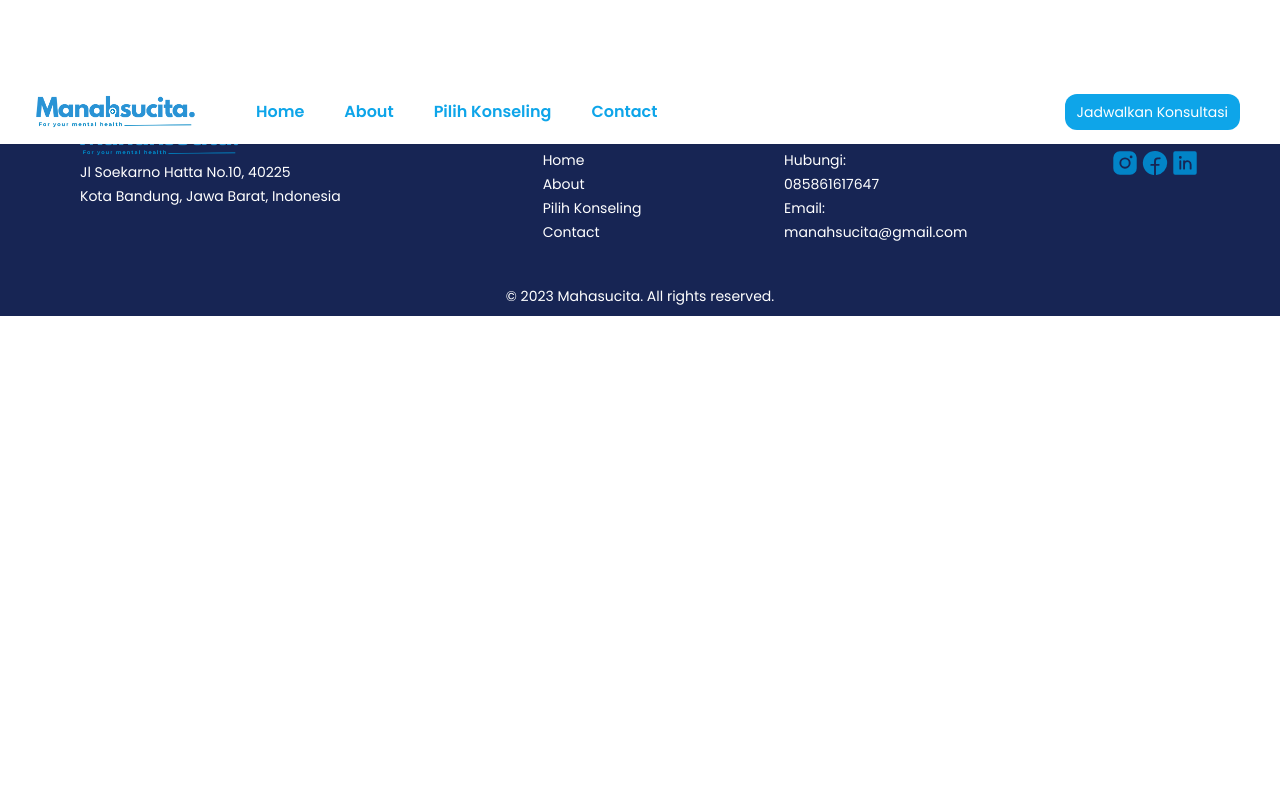
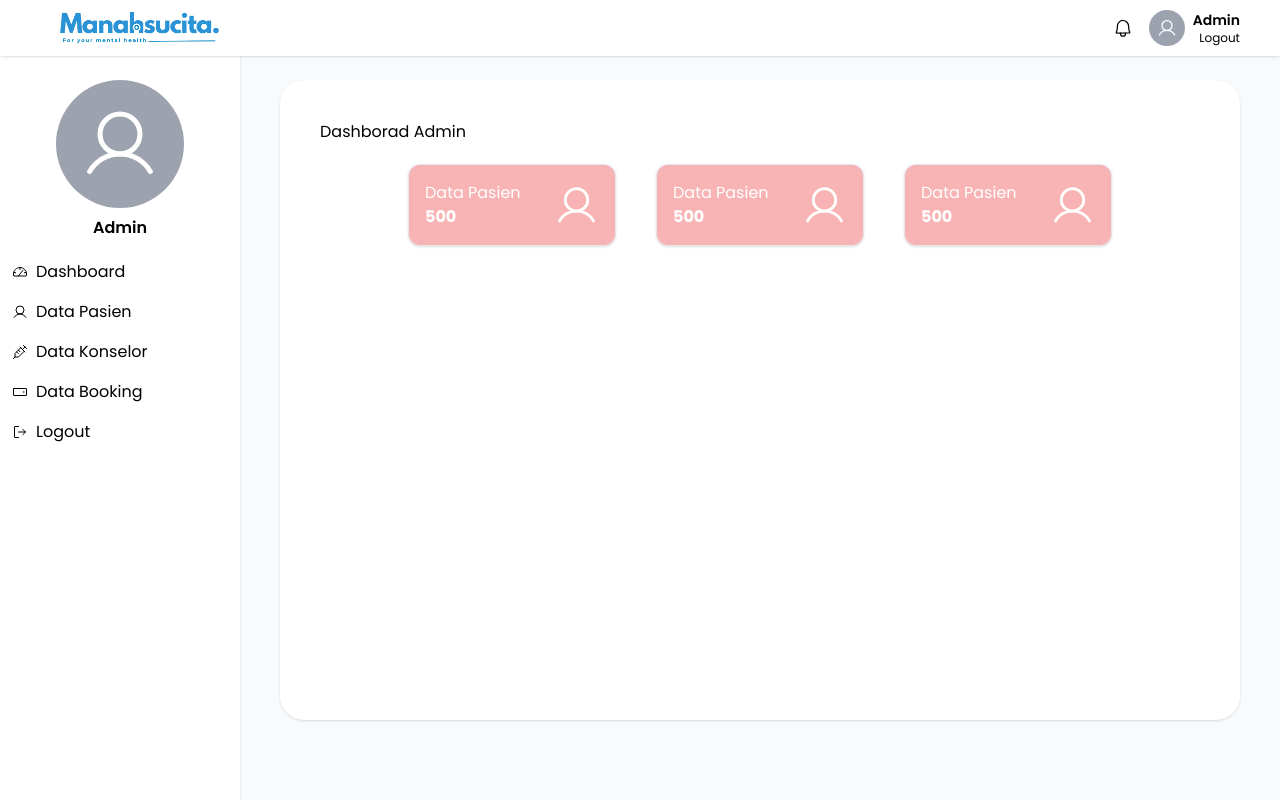
Before and after one commit to Fullstack-39-Skilvul/FE-Capstone-Project, a React (Vite) app: page /admin in a window 1280 px wide. Built offline with nearby package versions, Linux system fonts and the light colour scheme.

Commit message:
Add admin page ui

```diff
--- a/package.json
+++ b/package.json
@@ -12,6 +12,8 @@
   "dependencies": {
     "@reduxjs/toolkit": "^1.9.7",
     "axios": "^1.6.2",
+    "flowbite": "^2.2.0",
+    "flowbite-react": "^0.6.4",
     "phosphor-react": "^1.4.1",
     "react": "^18.2.0",
     "react-dom": "^18.2.0",
--- /dev/null
+++ b/src/components/contentAdmin/ContentAdmin.jsx
@@ -0,0 +1,13 @@
+import React from "react";
+
+function ContentAdmin({ children }) {
+  return (
+    <div className="ml-60">
+      <div className="shadow bg-white mt-20 p-10 mx-10 min-h-[80vh] rounded-3xl">
+        {children}
+      </div>
+    </div>
+  );
+}
+
+export default ContentAdmin;
--- /dev/null
+++ b/src/components/headerAdmin/HeaderAdmin.jsx
@@ -0,0 +1,35 @@
+import React from "react";
+import { IMAGES } from "../../assets/constant";
+import { Bell, Smiley, User } from "phosphor-react";
+
+function HeaderAdmin() {
+  return (
+    <div className="flex fixed z-50 top-0 justify-between px-10 py-2 items-center shadow w-full bg-white">
+      <div>
+        <div>
+          <img
+            src={IMAGES.logoManahsucita}
+            alt="Logo Manahsucita"
+            width={200}
+          />
+        </div>
+      </div>
+      <div className="flex items-center gap-4">
+        <div>
+          <Bell size={20} />
+        </div>
+        <div className="flex items-center justify-center gap-2">
+          <div className=" bg-gray-400 w-9 h-9 text-white flex items-center justify-center rounded-full">
+            <User size={20} />
+          </div>
+          <div className="text-sm flex-col flex items-end">
+            <div className="font-semibold">Admin</div>
+            <div className="text-xs">Logout</div>
+          </div>
+        </div>
+      </div>
+    </div>
+  );
+}
+
+export default HeaderAdmin;
--- /dev/null
+++ b/src/components/sidebar/Sidebar.jsx
@@ -0,0 +1,41 @@
+import { Gauge, HardDrive, SignOut, Syringe, User } from "phosphor-react";
+import React from "react";
+import { NavLink } from "react-router-dom";
+
+function Sidebar() {
+  return (
+    <div className="shadow w-60 min-h-[100vh] absolute top-0 bg-white">
+      <div className="pt-20 flex justify-center items-center flex-col">
+        <div className=" bg-gray-400 w-32 h-32 text-white flex items-center justify-center rounded-full">
+          <User size={80} />
+        </div>
+        <p className="font-semibold mt-2 mb-5">Admin</p>
+      </div>
+      <div className="pl-3">
+        <ul className="gap-4 flex flex-col">
+          <NavLink to="/admin">
+            <li className="flex items-center gap-2">
+              <Gauge /> Dashboard
+            </li>
+          </NavLink>
+          <NavLink to="/admin/pasien">
+            <li className="flex items-center gap-2">
+              <User /> Data Pasien
+            </li>
+          </NavLink>
+          <li className="flex items-center gap-2">
+            <Syringe /> Data Konselor
+          </li>
+          <li className="flex items-center gap-2">
+            <HardDrive /> Data Booking
+          </li>
+          <li className="flex items-center gap-2">
+            <SignOut /> Logout
+          </li>
+        </ul>
+      </div>
+    </div>
+  );
+}
+
+export default Sidebar;
--- /dev/null
+++ b/src/pages/adminPage/Dashboard.jsx
@@ -0,0 +1,41 @@
+import { User } from "phosphor-react";
+import React from "react";
+
+function Dashboard() {
+  return (
+    <div>
+      <div>Dashborad Admin</div>
+      <div className="mt-5 flex justify-center gap-10">
+        <div className="shadow border bg-red-300 text-white w-52 p-4 flex items-center justify-between rounded-xl">
+          <div>
+            <div>Data Pasien</div>
+            <div className="font-bold">500</div>
+          </div>
+          <div>
+            <User size={45} />
+          </div>
+        </div>
+        <div className="shadow border bg-red-300 text-white w-52 p-4 flex items-center justify-between rounded-xl">
+          <div>
+            <div>Data Pasien</div>
+            <div className="font-bold">500</div>
+          </div>
+          <div>
+            <User size={45} />
+          </div>
+        </div>
+        <div className="shadow border bg-red-300 text-white w-52 p-4 flex items-center justify-between rounded-xl">
+          <div>
+            <div>Data Pasien</div>
+            <div className="font-bold">500</div>
+          </div>
+          <div>
+            <User size={45} />
+          </div>
+        </div>
+      </div>
+    </div>
+  );
+}
+
+export default Dashboard;
--- /dev/null
+++ b/src/pages/adminPage/Pasien.jsx
@@ -0,0 +1,121 @@
+import { Button, Modal } from "flowbite-react";
+import React from "react";
+import { useState } from "react";
+
+function Pasien() {
+  const [openModal, setOpenModal] = useState(false);
+
+  return (
+    <div>
+      <div className="text-sky-500 font-semibold text-2xl">Data Pasien</div>
+      <div>
+        <div className="flex justify-between items-center mt-5">
+          <button className="shadow border bg-blue-500 p-2 rounded text-white text-xs">
+            + Tambah Data
+          </button>
+          <input
+            className="border h-8 rounded"
+            type="search"
+            placeholder="Cari"
+          />
+        </div>
+        <div className="relative overflow-x-auto shadow-md sm:rounded-lg mt-5">
+          <table className="w-full text-sm text-left rtl:text-right text-gray-500 dark:text-gray-400">
+            <thead className="text-xs text-gray-700 uppercase bg-gray-50 dark:bg-gray-700 dark:text-gray-400">
+              <tr>
+                <th scope="col" className="px-6 py-3">
+                  Nama Pasien
+                </th>
+                <th scope="col" className="px-6 py-3">
+                  Email
+                </th>
+                <th scope="col" className="px-6 py-3">
+                  Alamat
+                </th>
+                <th scope="col" className="px-6 py-3">
+                  No Telepon
+                </th>
+                <th scope="col" className="px-6 py-3">
+                  Aksi
+                </th>
+              </tr>
+            </thead>
+            <tbody>
+              <tr className="bg-white border-b dark:bg-gray-800 dark:border-gray-700">
+                <th
+                  scope="row"
+                  className="px-6 py-4 font-medium text-gray-900 whitespace-nowrap dark:text-white"
+                >
+                  Viki Ade Safaat
+                </th>
+                <td className="px-6 py-4">vikiade@gmail.com</td>
+                <td className="px-6 py-4">Bandung</td>
+                <td className="px-6 py-4">089676838269</td>
+                <td className="px-6 py-4 gap-2 flex items-center">
+                  <a
+                    onClick={() => setOpenModal(true)}
+                    href="#"
+                    className="font-medium bg-yellow-300 text-blue-950 py-1 px-2 rounded-lg"
+                  >
+                    Update
+                  </a>
+                  <a
+                    href="#"
+                    className="font-medium bg-red-500 text-white py-1 px-2 rounded-lg"
+                  >
+                    Delete
+                  </a>
+                </td>
+              </tr>
+            </tbody>
+          </table>
+        </div>
+
+        {/* modal */}
+        <Modal show={openModal} onClose={() => setOpenModal(false)}>
+          <Modal.Header>Update Data Pasien</Modal.Header>
+          <Modal.Body>
+            <form action="" className="flex flex-col text-sm gap-2">
+              <label htmlFor="nama">Nama Pasien</label>
+              <input
+                className="border rounded-lg"
+                type="text"
+                placeholder="Nama Pasien"
+              />
+
+              <label htmlFor="nama">Email</label>
+              <input
+                className="border rounded-lg"
+                type="email"
+                placeholder="Email"
+              />
+
+              <label htmlFor="nama">Alamat</label>
+              <input
+                className="border rounded-lg"
+                type="text"
+                placeholder="Alamat"
+              />
+
+              <label htmlFor="nama">No Telepon</label>
+              <input
+                className="border rounded-lg"
+                type="number"
+                placeholder="No Telepon"
+              />
+            </form>
+          </Modal.Body>
+          <Modal.Footer>
+            <Button onClick={() => setOpenModal(false)}>I accept</Button>
+            <Button color="gray" onClick={() => setOpenModal(false)}>
+              Decline
+            </Button>
+          </Modal.Footer>
+        </Modal>
+        {/* akhir modal */}
+      </div>
+    </div>
+  );
+}
+
+export default Pasien;
--- a/src/router/RouterManagement.jsx
+++ b/src/router/RouterManagement.jsx
@@ -1,18 +1,16 @@
 import React, { Suspense } from "react";
 import { Route, Routes } from "react-router-dom";
-import LandingPage from "../pages/landingPage/LandingPage";
-import Navbar from "../components/navbar/Navbar";
-import Footer from "../components/footer/Footer";
+import LandingPageLayout from "./layout/LandingPageLayout";
+import AdminPageLayout from "./layout/AdminPageLayout";
 
 function RouterManagement() {
   return (
     <div>
       <Suspense>
-        <Navbar />
         <Routes>
-          <Route path="/" element={<LandingPage />} />
+          <Route path="/" element={<LandingPageLayout />} />
+          <Route path="/admin/*" element={<AdminPageLayout />} />
         </Routes>
-        <Footer />
       </Suspense>
     </div>
   );
--- /dev/null
+++ b/src/router/layout/AdminPageLayout.jsx
@@ -0,0 +1,24 @@
+import React from "react";
+import { Route, Routes } from "react-router-dom";
+import HeaderAdmin from "../../components/headerAdmin/HeaderAdmin";
+import Sidebar from "../../components/sidebar/sidebar";
+import ContentAdmin from "../../components/contentAdmin/ContentAdmin";
+import Dashboard from "../../pages/adminPage/Dashboard";
+import Pasien from "../../pages/adminPage/Pasien";
+
+function AdminPageLayout() {
+  return (
+    <div className="h-[100vh] absolute bg-gray-50 w-full">
+      <HeaderAdmin />
+      <Sidebar />
+      <ContentAdmin>
+        <Routes>
+          <Route path="/" element={<Dashboard />} />
+          <Route path="/pasien" element={<Pasien />} />
+        </Routes>
+      </ContentAdmin>
+    </div>
+  );
+}
+
+export default AdminPageLayout;
--- /dev/null
+++ b/src/router/layout/LandingPageLayout.jsx
@@ -0,0 +1,21 @@
+import React from "react";
+import { Route, Routes } from "react-router-dom";
+import LandingPage from "../../pages/landingPage/LandingPage";
+import Navbar from "../../components/navbar/Navbar";
+import Footer from "../../components/footer/Footer";
+import Pasien from "../../pages/adminPage/Pasien";
+
+function LandingPageLayout() {
+  return (
+    <div>
+      <Navbar />
+      <Routes>
+        <Route path="/" element={<LandingPage />} />
+        <Route path="/pasien" element={<Pasien />} />
+      </Routes>
+      <Footer />
+    </div>
+  );
+}
+
+export default LandingPageLayout;
--- a/tailwind.config.js
+++ b/tailwind.config.js
@@ -4,9 +4,10 @@ export default {
     "./index.html",
     "./src/**/*.{js,ts,jsx,tsx}",
     "./src/assets/img/**/*.{jpg,png,gif,svg}",
+    "node_modules/flowbite-react/lib/esm/**/*.js",
   ],
   theme: {
     extend: {},
   },
-  plugins: [],
+  plugins: [require("flowbite/plugin")],
 };
```
Also changed, not shown: 1 other file (tests, documents, lock files or other folders).
